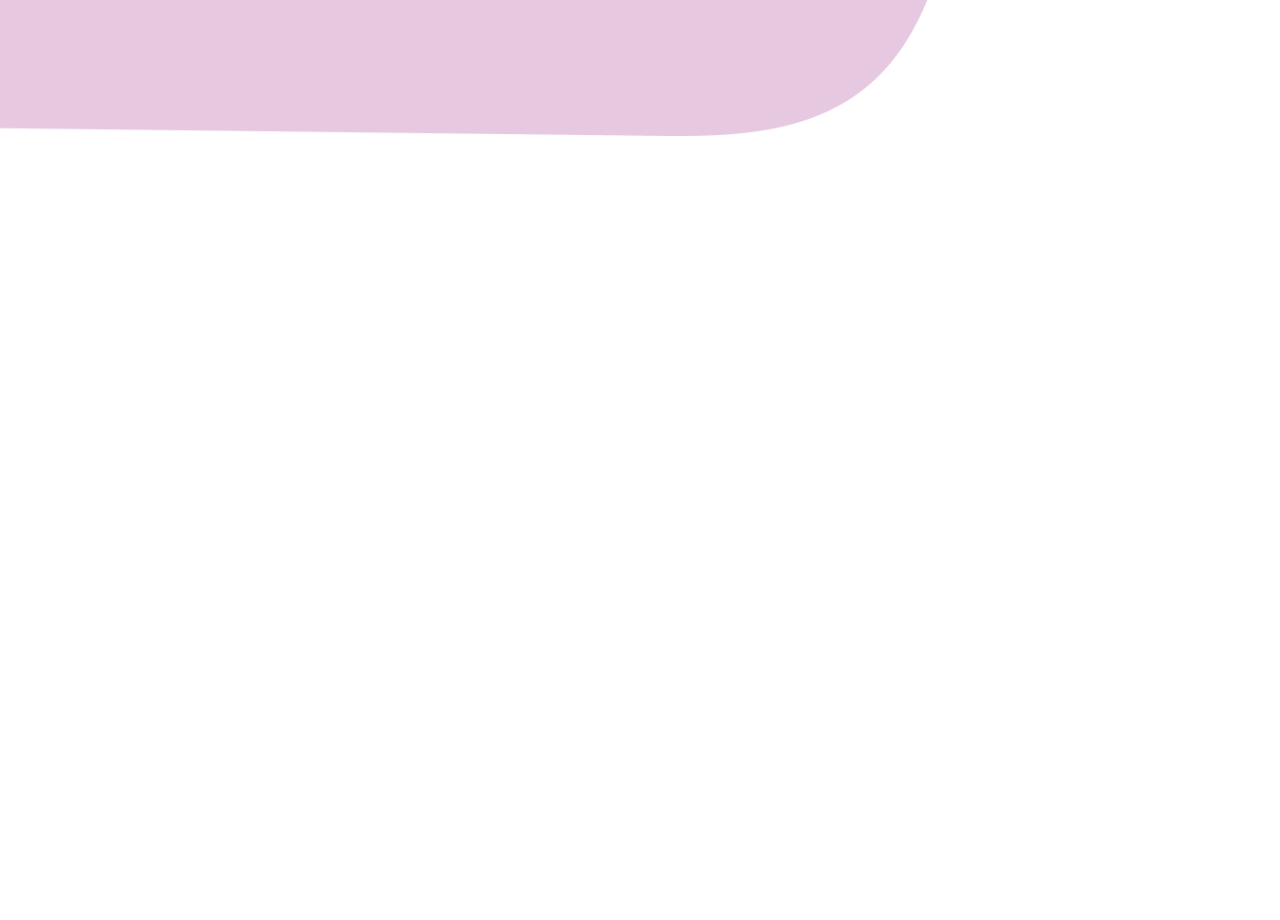
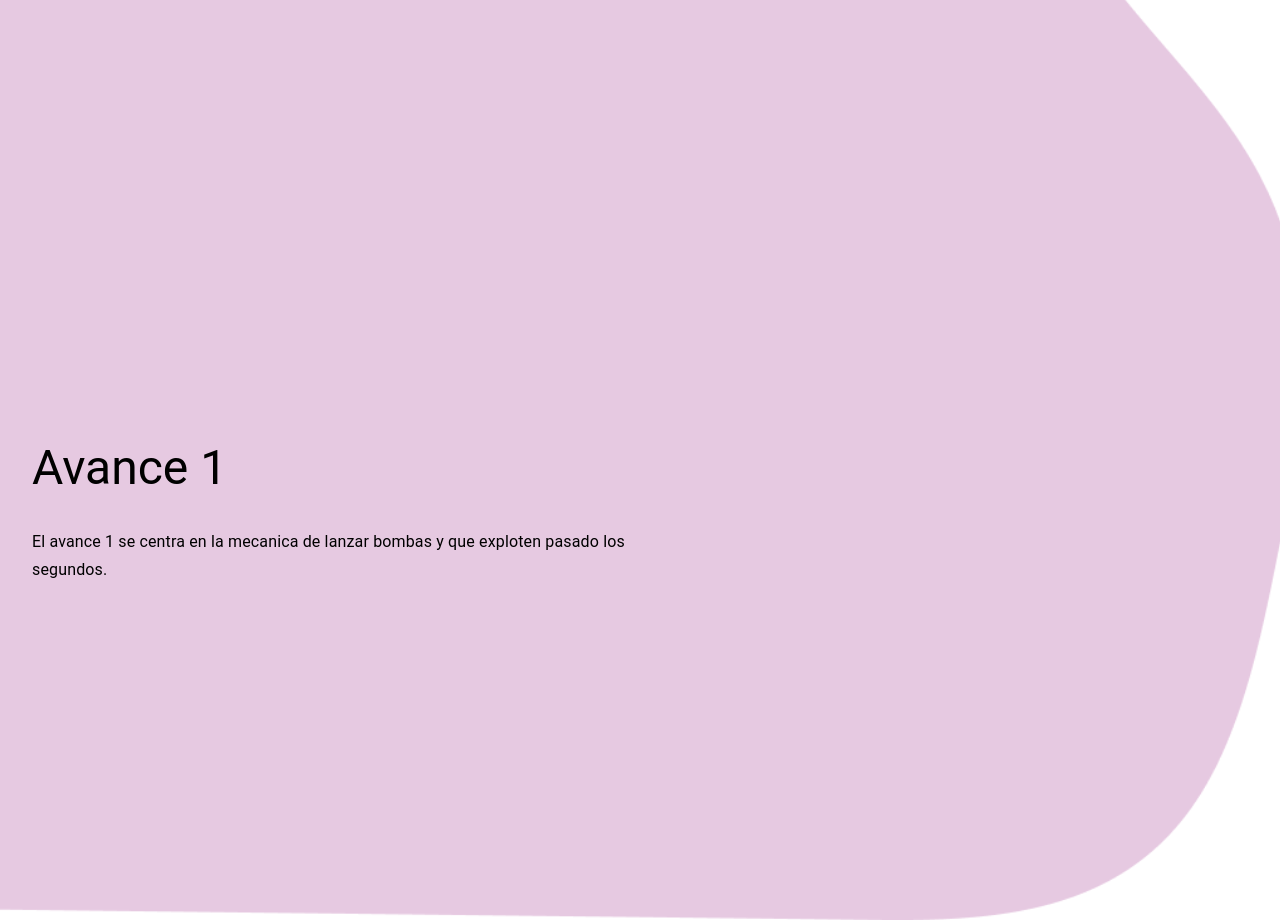
Before and after one commit to CamiloArboledaG/bumbstruction, a React (Create React App) app: page / in a window 1280 px wide. Shown: the part 2280-3200 px from the top of the page. Before the commit the page ends 2416 px from the top, so only its background shows below. Built offline with nearby package versions, Linux system fonts and the light colour scheme.

Commit message:
segundo commit añadiendo el video del avance 1

```diff
--- a/package.json
+++ b/package.json
@@ -13,6 +13,7 @@
     "@testing-library/user-event": "^12.8.3",
     "react": "^17.0.2",
     "react-dom": "^17.0.2",
+    "react-player": "^2.9.0",
     "react-scripts": "4.0.3",
     "web-vitals": "^1.1.2"
   },
--- a/src/components/Bombstruction.js
+++ b/src/components/Bombstruction.js
@@ -8,6 +8,7 @@ import { IconButton } from '@mui/material';
 import Cuerpo from './Cuerpo/Cuerpo';
 import Sinopsis from './Cuerpo/Sinopsis';
 import Documento from './Cuerpo/Documento';
+import Uno from './Cuerpo/Avances/Uno';
 
 export default function Bombstruction() {
   return (
@@ -29,6 +30,9 @@ export default function Bombstruction() {
       <div>
         <Documento></Documento>
       </div>
+      <div>
+        <Uno></Uno>
+      </div>
 
 
     </Box>
--- /dev/null
+++ b/src/components/Cuerpo/Avances/Uno.js
@@ -0,0 +1,46 @@
+import * as React from 'react';
+import { makeStyles } from '@mui/styles';
+import Grid from '@mui/material/Grid';
+import ReactPlayer from 'react-player';
+import { Typography } from '@mui/material';
+
+const useStyles = makeStyles({
+    root: {
+        display: "flex",
+        alignItems: "center",
+        height: "100vh",
+        padding: "2rem"
+    },
+    video: {
+        width:"100%",
+        height:"50%",
+        display:"flex",
+        alignItems:"center",
+        justifyContent:"center"
+    },
+    tittle: {
+        paddingBottom: "2rem",
+    },
+});
+
+export default function Sinopsis() {
+    const classes = useStyles();
+    return (
+        <Grid container spacing={2} className={classes.root}>
+            <Grid item xs={6}>
+            <Typography variant="h3" align="left" className={classes.tittle}>Avance 1</Typography>
+            <Typography variant="subtitle1" align="left" className={classes.tittle}>El avance 1 se centra en la mecanica de lanzar bombas y que exploten pasado los segundos.</Typography>
+            </Grid>
+            <Grid item xs={6} className={classes.video}>
+                <ReactPlayer
+                url='https://youtu.be/qlq1GbdjQ3k'
+                width='100%'
+                height='100%'
+                playing
+                loop
+                playbackRate= {1.75}
+                />
+            </Grid>
+        </Grid>
+    );
+}
```
Also changed, not shown: 2 other files (tests, documents, lock files or other folders).
